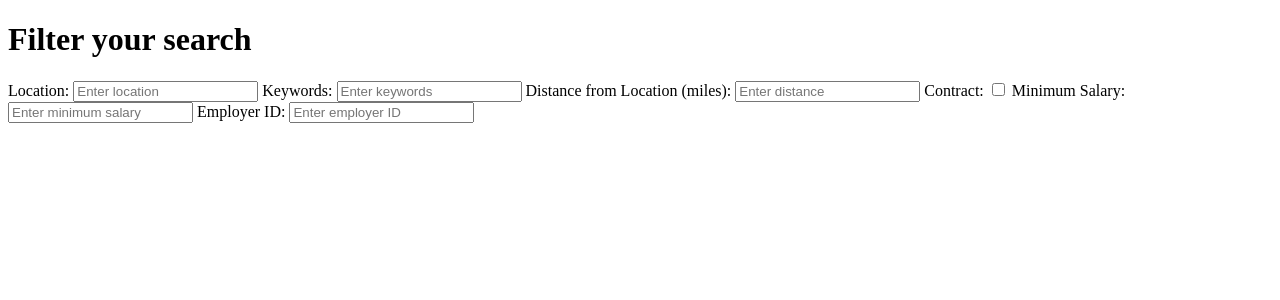
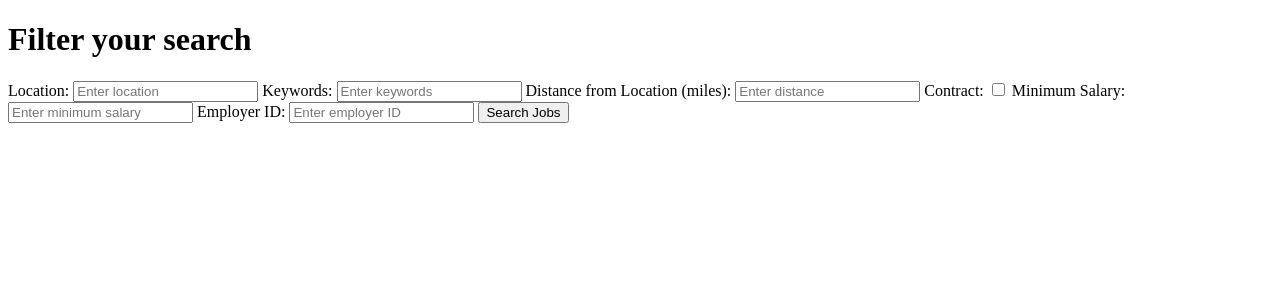
Before and after one commit to Sharathbhanu/Job_Application, a Flask app: page / in a window 1280 px wide. Shown: the top 300 px of the page. Run offline with Flask 3, Linux system fonts and the light colour scheme.

Commit message:
added search button

```diff
--- a/templates/index.html
+++ b/templates/index.html
@@ -26,6 +26,7 @@
 
         <label for="employerId">Employer ID:</label>
         <input type="text" id="employerId" name="employerId" placeholder="Enter employer ID">
+        <button onclick="searchJobs()">Search Jobs</button>
     </div>
 </body>
 </html>
```
